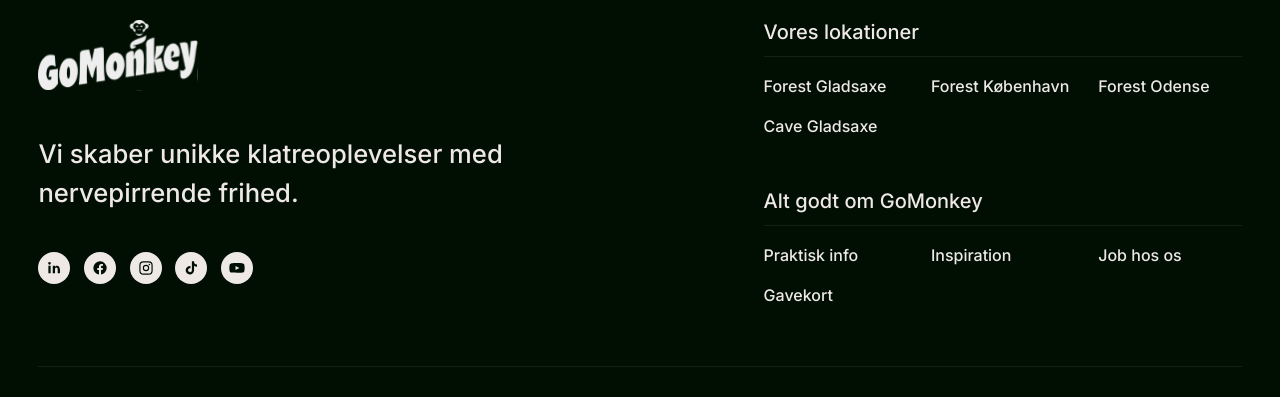
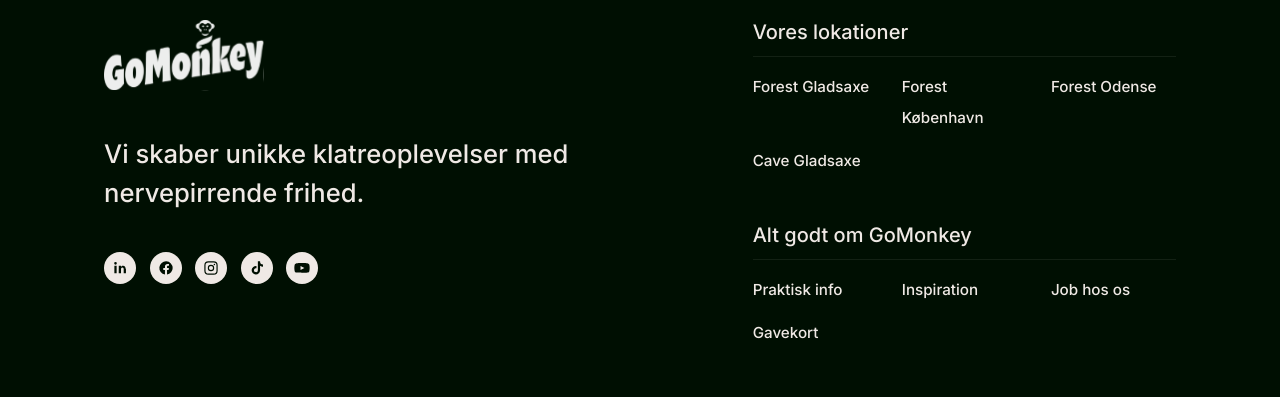
Before and after one commit to ceciliewrang00/gomonkey, a Vue app: page / in a window 1280 px wide. Shown: the part 2173-2570 px from the top of the page. Built offline with nearby package versions, Linux system fonts and the light colour scheme; no server answers.

Commit message:
footer ret

```diff
--- a/src/components/Footer.vue
+++ b/src/components/Footer.vue
@@ -135,10 +135,10 @@ $linje: rgba(239, 233, 229, 0.08);
   }
 }
 
+// Samme sidemargin som forsidens sektioner (se .forside > section i main.scss)
 .footer__inner {
-  max-width: 90rem;
-  margin: 0 auto;
-  padding: s.$spacing-xxxxl s.$margin s.$spacing-xxl;
+  padding-block: s.$spacing-xxxxl s.$spacing-xxl;
+  padding-inline: max(s.$spacing-m, calc((100% - #{s.$indhold-bredde}) / 2));
 }
 
 /* --- Top --- */
@@ -208,14 +208,14 @@ $linje: rgba(239, 233, 229, 0.08);
 .footer__links {
   display: grid;
   grid-template-columns: repeat(2, 1fr);
-  gap: 0.6rem s.$spacing-s;
+  gap: 0.8rem s.$spacing-s;
 
   @media (min-width: 600px) {
     grid-template-columns: repeat(3, 1fr);
   }
 
   a {
-    font-size: 1rem;
+    font-size: 0.95rem;
     font-weight: 500;
     line-height: 1.6;
   }
```
